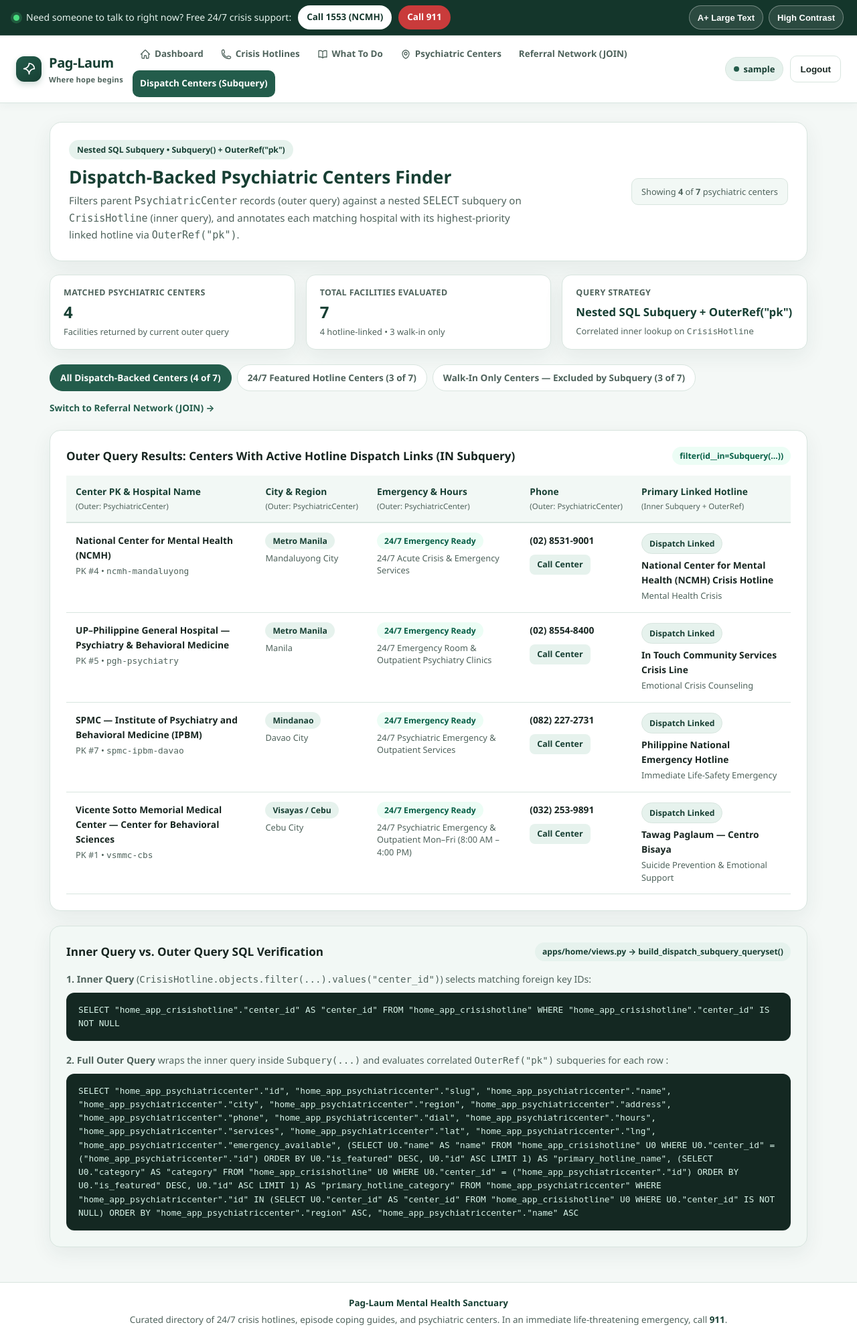
After one commit to Kashkinnn/Pag-Laum, a Django app: page /home/dispatch-centers/ in a window 1280 px wide. The commit adds this page. Shown: the whole page at 67% size. Run offline with Django 5.2, Linux system fonts and the light colour scheme; the visitor is signed in with stand-in values (Sample User, id 1); data comes from the database, SQL or seed files in the repository.

Commit message:
feat(ui-dispatch-subquery): modernize Dispatch-Backed Psychiatric Centers (SQL Subquery) screen

```diff
--- /dev/null
+++ b/apps/home/templates/home/dispatch_subquery.html
@@ -0,0 +1,158 @@
+{% extends "home/home.html" %}
+
+{% block title %}Dispatch Centers (SQL Subquery) - Pag-Laum{% endblock %}
+
+{% block main_content %}
+<section class="page-banner">
+    <div>
+        <div class="relational-eyebrow">Nested SQL Subquery &bull; Subquery() + OuterRef("pk")</div>
+        <h1>Dispatch-Backed Psychiatric Centers Finder</h1>
+        <p>
+            Filters parent <code>PsychiatricCenter</code> records (outer query) against a nested
+            <code>SELECT</code> subquery on <code>CrisisHotline</code> (inner query), and annotates each
+            matching hospital with its highest-priority linked hotline via <code>OuterRef("pk")</code>.
+        </p>
+    </div>
+    <div class="static-disclaimer">
+        Showing <strong>{{ matched_centers_count }}</strong> of <strong>{{ total_centers_count }}</strong>
+        psychiatric centers
+    </div>
+</section>
+
+<section class="relational-metrics-strip" aria-label="Subquery filter summary">
+    <div class="relational-metric-card">
+        <span class="metric-label">Matched Psychiatric Centers</span>
+        <strong class="metric-value">{{ matched_centers_count }}</strong>
+        <span class="metric-sub">Facilities returned by current outer query</span>
+    </div>
+    <div class="relational-metric-card">
+        <span class="metric-label">Total Facilities Evaluated</span>
+        <strong class="metric-value">{{ total_centers_count }}</strong>
+        <span class="metric-sub">{{ all_linked_count }} hotline-linked &bull; {{ walkin_count }} walk-in only</span>
+    </div>
+    <div class="relational-metric-card">
+        <span class="metric-label">Query Strategy</span>
+        <strong class="metric-value metric-value-sm">Nested SQL Subquery + OuterRef("pk")</strong>
+        <span class="metric-sub">Correlated inner lookup on <code>CrisisHotline</code></span>
+    </div>
+</section>
+
+<section class="filter-toolbar" aria-label="Select SQL Subquery filter mode">
+    <div class="filter-pills" role="group" aria-label="Subquery modes">
+        <a
+            href="{{ dispatch_subquery_url }}?mode=all_linked"
+            class="filter-pill filter-pill-link {% if filter_mode == 'all_linked' %}active{% endif %}"
+        >
+            All Dispatch-Backed Centers ({{ all_linked_count }} of {{ total_centers_count }})
+        </a>
+        <a
+            href="{{ dispatch_subquery_url }}?mode=featured"
+            class="filter-pill filter-pill-link {% if filter_mode == 'featured' %}active{% endif %}"
+        >
+            24/7 Featured Hotline Centers ({{ featured_count }} of {{ total_centers_count }})
+        </a>
+        <a
+            href="{{ dispatch_subquery_url }}?mode=walkin_only"
+            class="filter-pill filter-pill-link {% if filter_mode == 'walkin_only' %}active{% endif %}"
+        >
+            Walk-In Only Centers &mdash; Excluded by Subquery ({{ walkin_count }} of {{ total_centers_count }})
+        </a>
+    </div>
+    <a href="{{ referral_join_url }}" class="panel-more-link">
+        Switch to Referral Network (JOIN) &rarr;
+    </a>
+</section>
+
+<section class="panel-card relational-table-card" aria-label="Subquery-filtered PsychiatricCenter results">
+    <div class="panel-header">
+        <h3>
+            {% if filter_mode == "featured" %}
+                Outer Query Results: Centers Linked to Featured 24/7 Hotlines (IN Subquery)
+            {% elif filter_mode == "walkin_only" %}
+                Outer Query Results: Walk-In Centers With No Linked Hotline (NOT IN Subquery)
+            {% else %}
+                Outer Query Results: Centers With Active Hotline Dispatch Links (IN Subquery)
+            {% endif %}
+        </h3>
+        <span class="badge-hours">
+            {% if filter_mode == "walkin_only" %}exclude(id__in=Subquery(...)){% else %}filter(id__in=Subquery(...)){% endif %}
+        </span>
+    </div>
+
+    <div class="table-responsive">
+        <table class="relational-table">
+            <thead>
+                <tr>
+                    <th>Center PK &amp; Hospital Name <span class="th-sub">(Outer: PsychiatricCenter)</span></th>
+                    <th>City &amp; Region <span class="th-sub">(Outer: PsychiatricCenter)</span></th>
+                    <th>Emergency &amp; Hours <span class="th-sub">(Outer: PsychiatricCenter)</span></th>
+                    <th>Phone <span class="th-sub">(Outer: PsychiatricCenter)</span></th>
+                    <th>Primary Linked Hotline <span class="th-sub">(Inner Subquery + OuterRef)</span></th>
+                </tr>
+            </thead>
+            <tbody>
+                {% for center in centers %}
+                <tr>
+                    <td>
+                        <div class="cell-primary">{{ center.name }}</div>
+                        <div class="cell-meta">PK #{{ center.id }} &bull; <code>{{ center.slug }}</code></div>
+                    </td>
+                    <td>
+                        <span class="badge-region">{{ center.region }}</span>
+                        <div class="cell-meta" style="margin-top: 6px;">{{ center.city }}</div>
+                    </td>
+                    <td>
+                        {% if center.emergency_available %}
+                        <span class="badge-hours">24/7 Emergency Ready</span>
+                        {% endif %}
+                        <div class="cell-meta" style="margin-top: 6px;">{{ center.hours }}</div>
+                    </td>
+                    <td>
+                        <div class="cell-primary">{{ center.phone }}</div>
+                        <a href="tel:{{ center.dial }}" class="table-call-link">Call Center</a>
+                    </td>
+                    <td>
+                        {% if filter_mode == "walkin_only" %}
+                        <span class="walkin-pill">No Linked Hotline (Walk-In / Direct ER Only)</span>
+                        {% else %}
+                        <span class="fk-pill" style="margin-bottom: 6px;">Dispatch Linked</span>
+                        <div class="cell-primary">{{ center.primary_hotline_name }}</div>
+                        <div class="cell-meta">{{ center.primary_hotline_category }}</div>
+                        {% endif %}
+                    </td>
+                </tr>
+                {% empty %}
+                <tr>
+                    <td colspan="5" class="empty-table-cell">No psychiatric centers matched this subquery filter.</td>
+                </tr>
+                {% endfor %}
+            </tbody>
+        </table>
+    </div>
+</section>
+
+<section class="panel-card sql-proof-card" aria-label="Inner and Outer SQL Subquery verification">
+    <div class="panel-header">
+        <h3>Inner Query vs. Outer Query SQL Verification</h3>
+        <span class="badge-region">apps/home/views.py &rarr; build_dispatch_subquery_queryset()</span>
+    </div>
+
+    <div class="sql-step-block">
+        <p class="hotline-desc">
+            <strong>1. Inner Query</strong> (<code>CrisisHotline.objects.filter(...).values("center_id")</code>) selects
+            matching foreign key IDs:
+        </p>
+        <pre class="sql-code-block"><code>{{ inner_sql }}</code></pre>
+    </div>
+
+    <div class="sql-step-block">
+        <p class="hotline-desc">
+            <strong>2. Full Outer Query</strong> wraps the inner query inside <code>Subquery(...)</code>
+            {% if filter_mode != "walkin_only" %}
+            and evaluates correlated <code>OuterRef("pk")</code> subqueries for each row
+            {% endif %}:
+        </p>
+        <pre class="sql-code-block"><code>{{ generated_sql }}</code></pre>
+    </div>
+</section>
+{% endblock %}
--- a/static/css/home.css
+++ b/static/css/home.css
@@ -1630,6 +1630,14 @@ html[data-contrast="high"] .app-header {
     background: var(--primary-soft);
 }
 
+.sql-step-block + .sql-step-block {
+    margin-top: 18px;
+}
+
+.sql-step-block .hotline-desc {
+    margin-bottom: 8px;
+}
+
 .sql-code-block {
     margin: 0;
     padding: 16px 18px;
```
